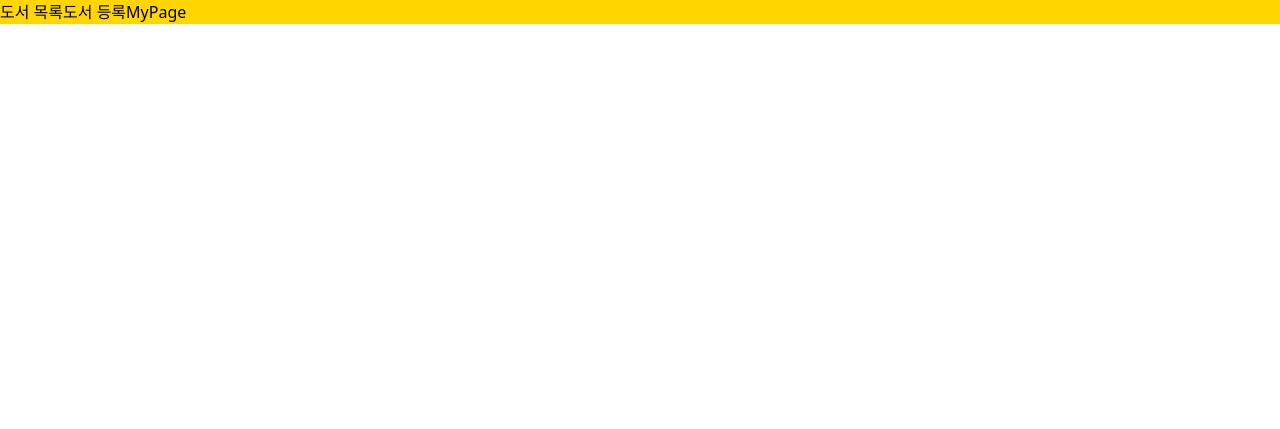
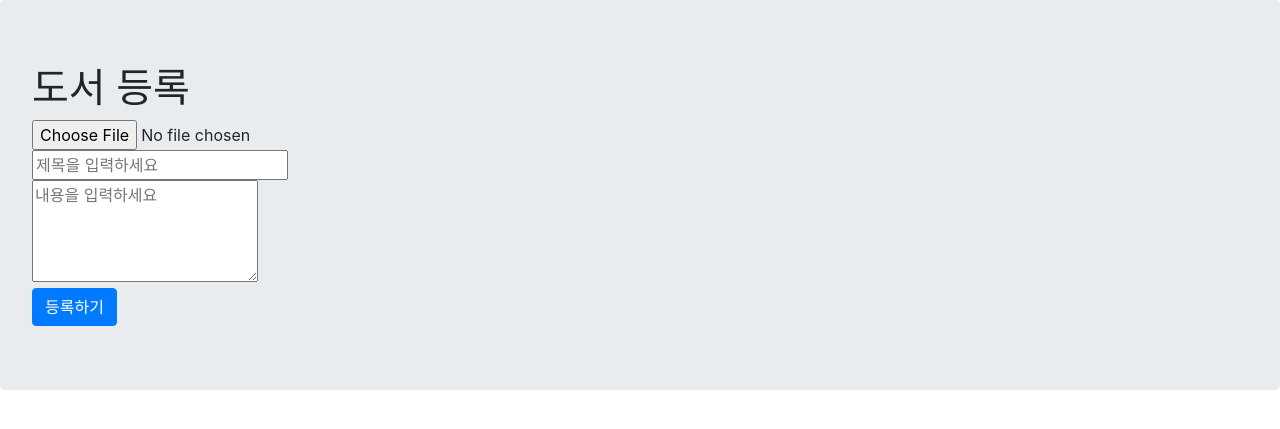
Before and after one commit to wooseong-choi/Week0Project, a Flask app: template templates/upload.html in a window 1280 px wide. Shown: the top 429 px of the page. Run offline with Flask 3, Linux system fonts and the light colour scheme; the template is opened without the code that fills it, so the values that code supplies are empty; some libraries are stand-ins or nearby versions.

Commit message:
upload 기능 완성

```diff
--- a/templates/upload.html
+++ b/templates/upload.html
@@ -1,34 +1,119 @@
 <!DOCTYPE html>
 <html lang="en">
+
 <head>
-  {% include 'header.html' %}
   <meta charset="UTF-8">
   <meta name="viewport" content="width=device-width, initial-scale=1.0">
-  <title>Document</title>
+  <link href="https://fonts.googleapis.com/css2?family=Gowun+Dodum&display=swap" rel="stylesheet">
+
+  <!-- Bootstrap CSS -->
+  <link rel="stylesheet" href="https://cdn.jsdelivr.net/npm/bootstrap@4.6.0/dist/css/bootstrap.min.css"
+    integrity="sha384-B0vP5xmATw1+K9KRQjQERJvTumQW0nPEzvF6L/Z6nronJ3oUOFUFpCjEUQouq2+l" crossorigin="anonymous">
+
+  <!-- JS -->
+  <script src="https://cdn.jsdelivr.net/npm/jquery@3.5.1/dist/jquery.min.js"
+    integrity="sha256-9/aliU8dGd2tb6OSsuzixeV4y/faTqgFtohetphbbj0=" crossorigin="anonymous"></script>
+  <script src="https://cdn.jsdelivr.net/npm/popper.js@1.16.1/dist/umd/popper.min.js"
+    integrity="sha384-9/reFTGAW83EW2RDu2S0VKaIzap3H66lZH81PoYlFhbGU+6BZp6G7niu735Sk7lN"
+    crossorigin="anonymous"></script>
+
+  <title>모의 시험</title>
+
+  <!-- style -->
+  <style>
+        .center {
+            text-align: center;
+        }
+
+        .sorter-box {
+            width: 500px;
+        }
+
+        .movie-list {
+            width: 500px;
+            margin: 20px auto 0 auto;
+        }
+
+        .movie-name {
+            display: inline-block;
+        }
+
+        .movie-name:hover {
+            text-decoration: underline;
+        }
+
+        .card {
+            margin-bottom: 15px;
+        }
+    </style>
 
 <script>
   function postBooks() {
     let title = $("#input-title").val()
     let text = $("#input-text").val()
-    let image = $("#input-image").val()
+    let image = $("#input-image")[0].files[0]
+
+    let form_data = new FormData()
+    form_data.append("image_give", image)
+    form_data.append("title_give", title)
+    form_data.append("text_give", text)
 
     $.ajax({
         type: "POST",
         url: "/books/upload",
-      data: { 'title_give': title, 'text_give': text, 'image_give': image },
-      success: function (response) { // 성공하면
-        if (response['result'] == 'success') {
-          alert("책 등록 완료!");
-          showBooks();
-        } else {
-          alert("서버 오류!")
+        // form data 형식으로 파일 데이터 보내기
+        data: form_data,
+        cache: false,
+        contentType: false,
+        processData: false,
+        success: function (response) {
+            alert(response["msg"])
+            window.location.reload()
         }
+    });
 }
-    })
-  }
+  //   $.ajax({
+  //     type: "POST",
+  //     url: "/books/upload",
+  //     data: { 'title_give': title, 'text_give': text, 'image_give': image },
+  //     success: function (response) { // 성공하면
+  //       if (response['result'] == 'success') {
+  //         alert("책 등록 완료!");
+  //         showBooks();
+  //       } else {
+  //         alert("서버 오류!")
+  //       }
+  //     }
+  //   })
+  // }
+
+
 </script>
-</head>
+
 <body>
+  <div class="wrap">
+    <div class="jumbotron">
+      <h1 class="page-title"> 도서 등록 </h1>
+      <form>
+        <div>
+          <input type="file" id="input-image" name="chooseFile" accept="image/*" onchange="loadFile(this)">
+        </div>
+        <div>
+          <input name="title" id="input-title" placeholder="제목을 입력하세요"></input>
+        </div>
+        <div>
+          <textarea name="text" id="input-text" rows="4" placeholder="내용을 입력하세요"></textarea>
+        </div>
+        <div>
+          <button id="save-alert" type="submit" class="btn btn-primary" onclick="postBooks()">등록하기</button>
+        </div>
+      </form>
+    </div>
+    <div id="cards-list" class="card-columns">
+
+    </div>
+  </div>
 
 </body>
+
 </html>
```
Lines whose indentation alone changed are shown as unchanged.
